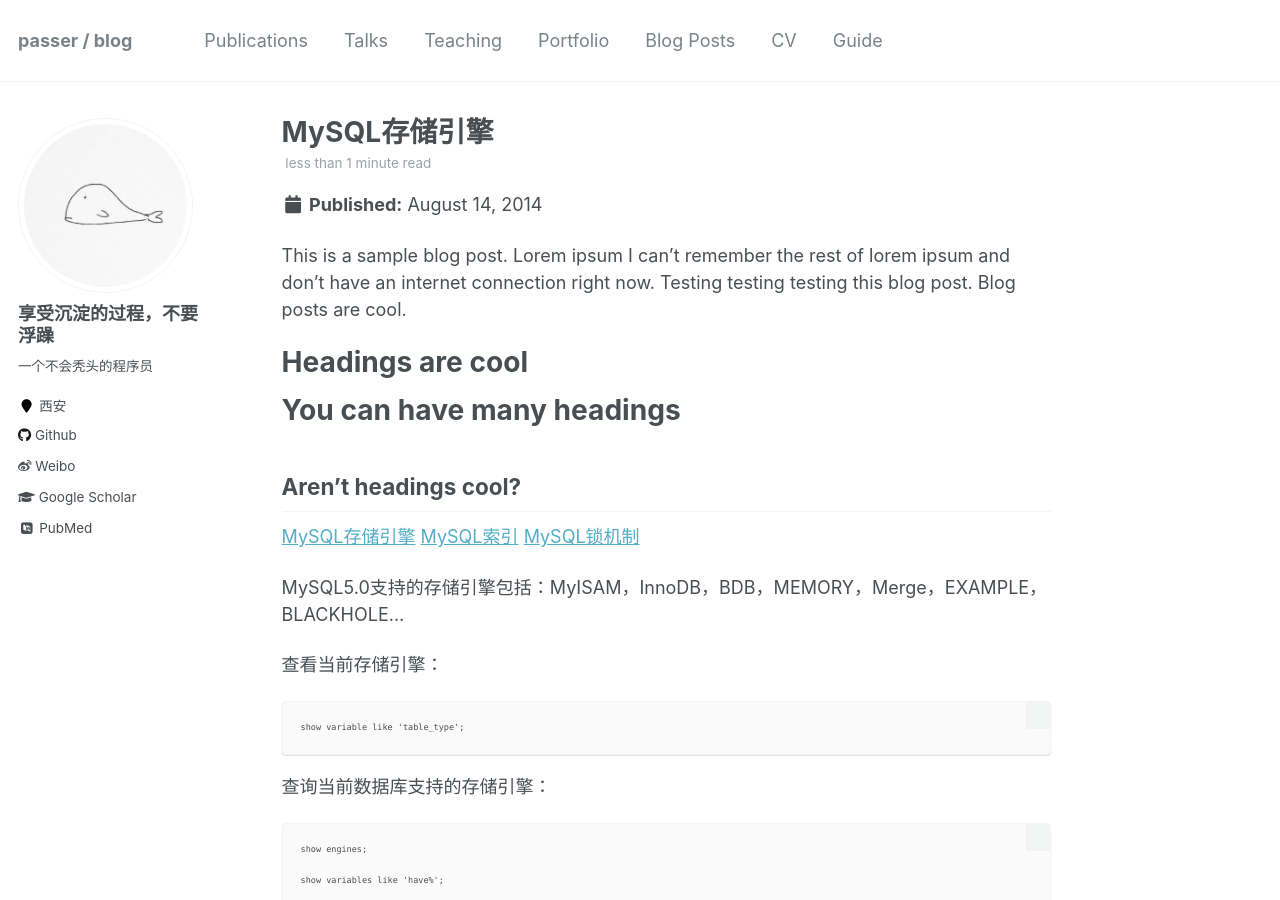
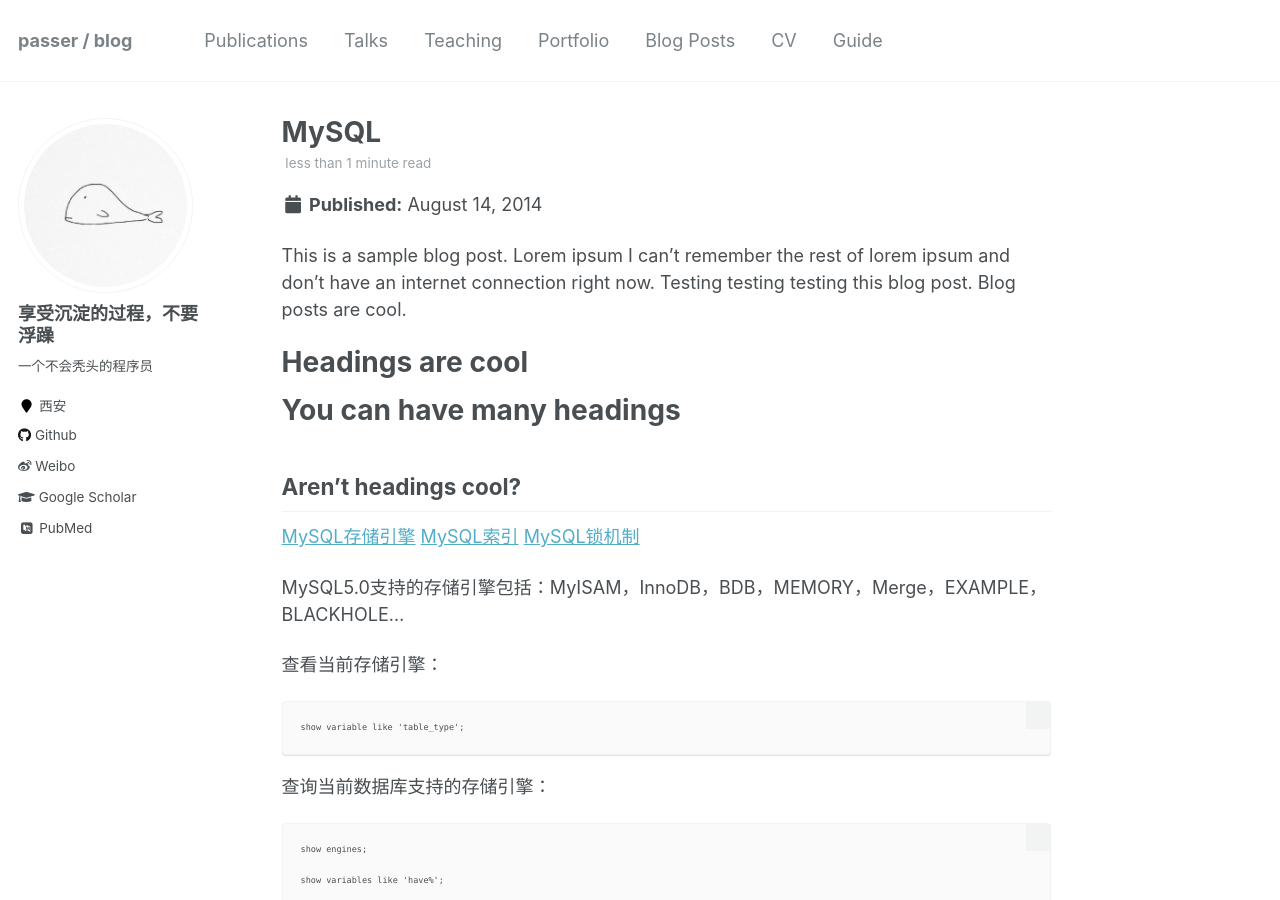
Before and after one commit to icankeep/icankeep.github.io, a Jekyll site: the page built from _posts/2014-08-14-MySQL.md, in a window 1280 px wide and 900 px high. Built offline with Jekyll 4.4.1, drawn with Linux system fonts in a browser that asks for light colours; some web fonts are replaced.

Commit message:
AutoPush

```diff
--- a/_posts/2014-08-14-MySQL存储引擎.md
+++ b/_posts/2014-08-14-MySQL.md
@@ -1,7 +1,7 @@
 ---
-title: 'MySQL存储引擎'
+title: 'MySQL'
 date: 2014-08-14
-permalink: /posts/2014/08/MySQL存储引擎/
+permalink: /posts/2014/08/MySQL/
 tags:
   - cool posts
   - category1
```
